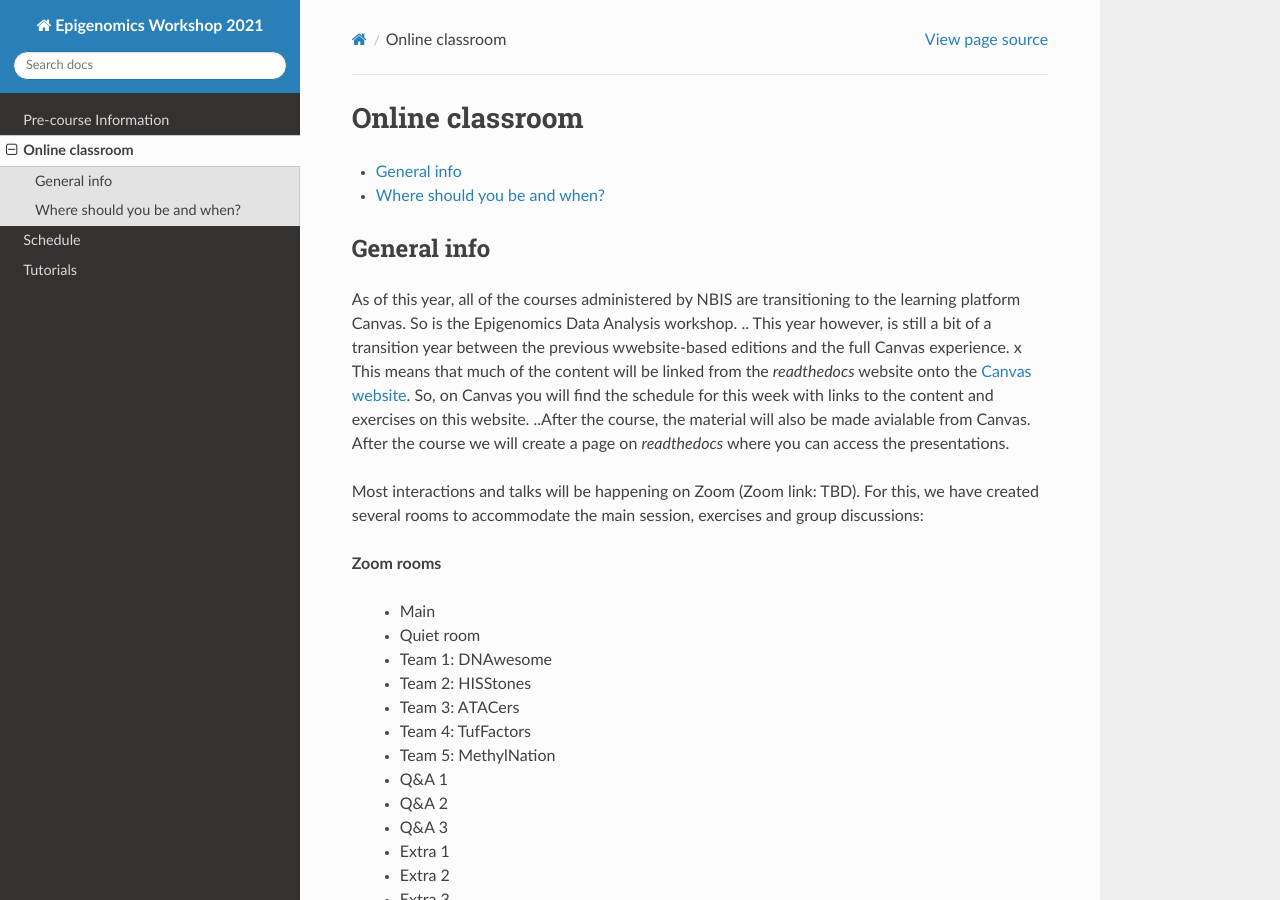
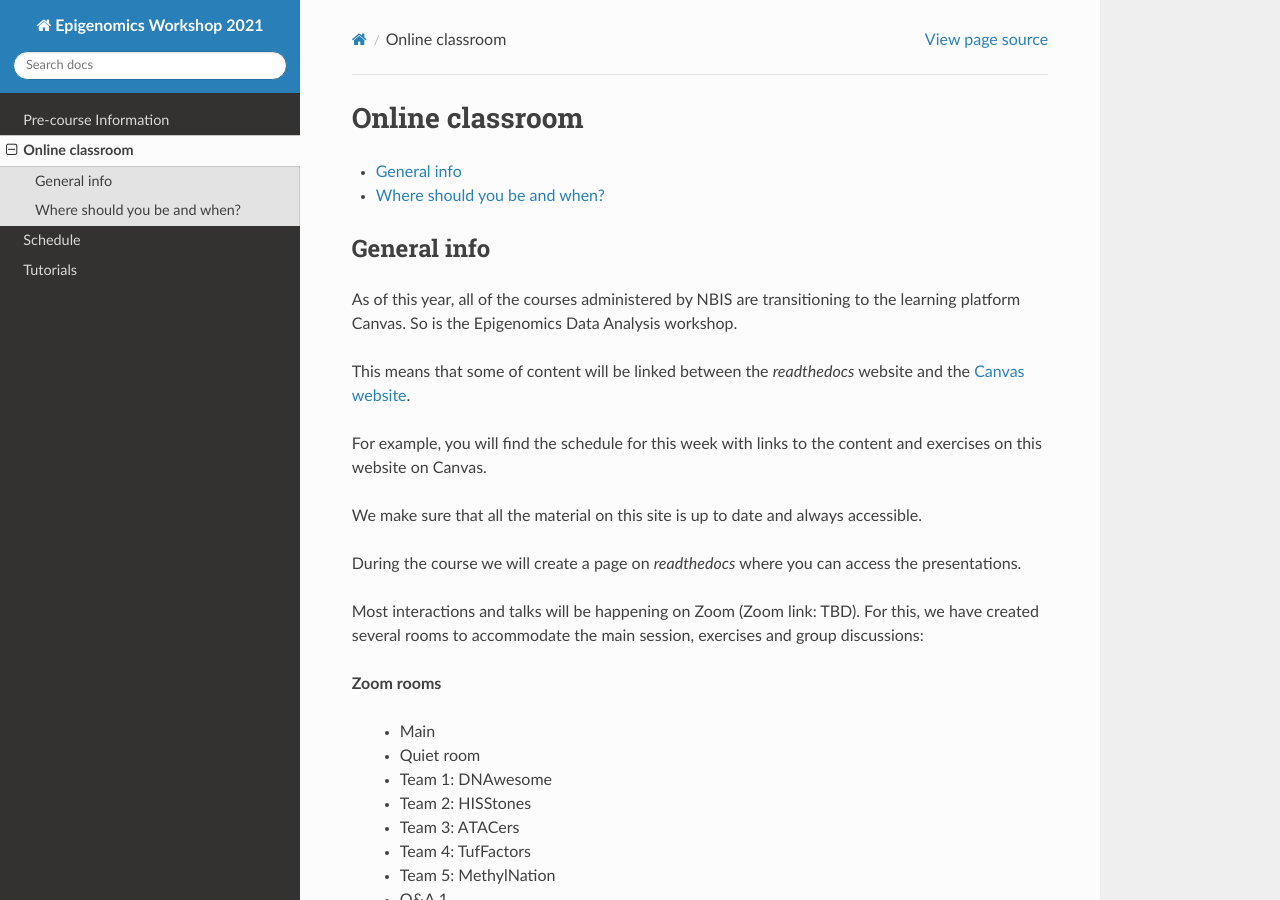
Before and after one commit to NBISweden/workshop-epigenomics-RTDs, a Sphinx documentation site: the page built from docs/content/online-classroom.rst, in a window 1280 px wide and 900 px high. Built offline with Sphinx 7.4.7 and the Read the Docs theme 2.0.0, drawn with Linux system fonts in a browser that asks for light colours.

Commit message:
Update online-classroom.rst

```diff
--- a/docs/content/online-classroom.rst
+++ b/docs/content/online-classroom.rst
@@ -8,11 +8,14 @@ General info
 -------------
 
 As of this year, all of the courses administered by NBIS are transitioning to the learning platform Canvas. So is the Epigenomics Data Analysis workshop.
-.. This year however, is still a bit of a transition year between the previous wwebsite-based editions and the full Canvas experience. x
-This means that much of the content will be linked from the *readthedocs* website onto the `Canvas website <https://uppsala.instructure.com/courses/51975>`_.
-So, on Canvas you will find the schedule for this week with links to the content and exercises on this website.
-..After the course, the material will also be made avialable from Canvas.
-After the course we will create a page on *readthedocs* where you can access the presentations.
+
+This means that some of content will be linked between the *readthedocs* website and the `Canvas website <https://uppsala.instructure.com/courses/51975>`_.
+
+For example, you will find the schedule for this week with links to the content and exercises on this website on Canvas.
+
+We make sure that all the material on this site is up to date and always accessible.
+
+During the course we will create a page on *readthedocs* where you can access the presentations.
 
 Most interactions and talks will be happening on Zoom (Zoom link: TBD). For this, we have created several rooms to accommodate the main session, exercises and group discussions:
 
```
